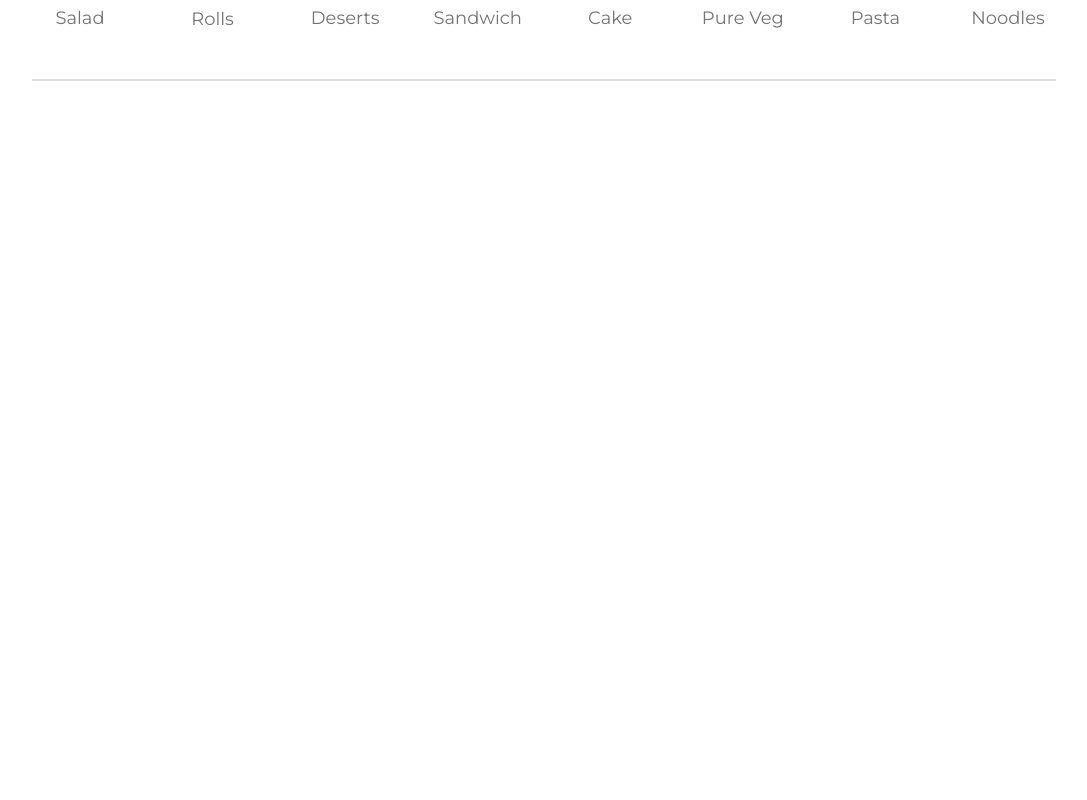
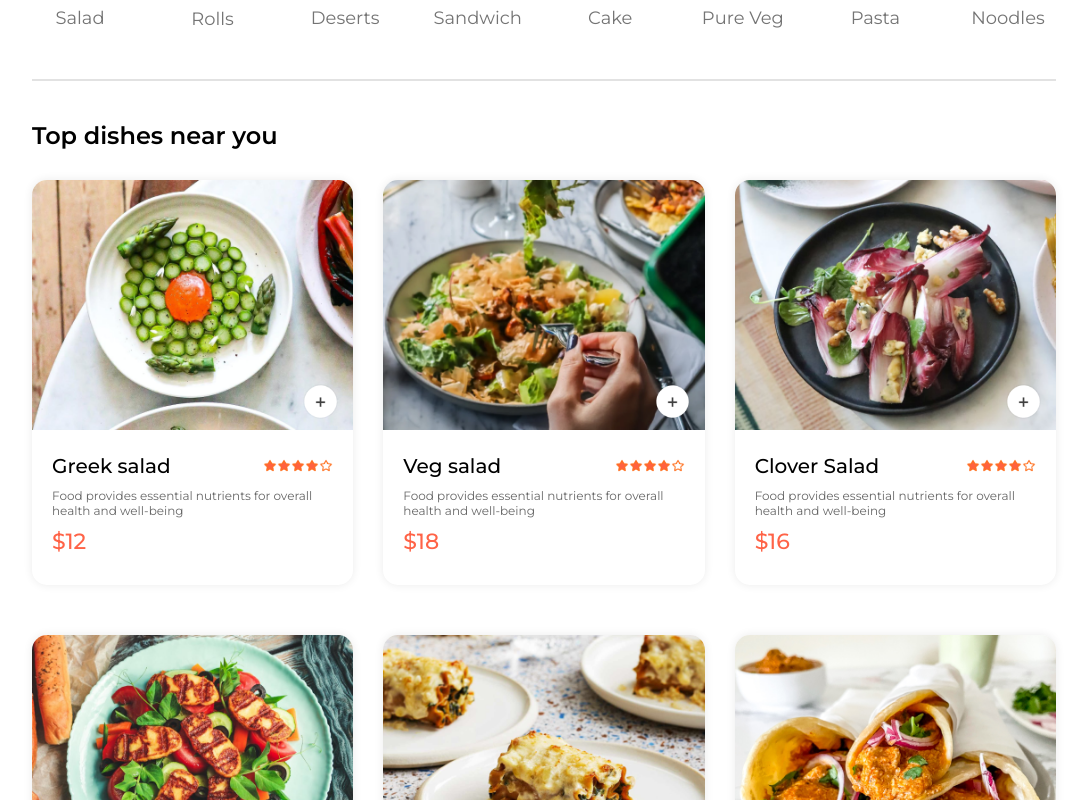
Before and after one commit to nishagii/Restaurant-Menu-Website, a React (Vite) app: page / in a window 1280 px wide. Shown: the part 800-1600 px from the top of the page, without its empty margins (96-1183 px from the left). Before the commit the page ends 891 px from the top, so only its background shows below. Built offline with nearby package versions, Linux system fonts and the light colour scheme.

Commit message:
added the all dishes and created the order counter

```diff
--- /dev/null
+++ b/src/components/FoodDisplay/FoodDisplay.css
@@ -0,0 +1,16 @@
+.food-display{
+    margin-top: 30px;
+
+}
+.food-display h2{
+    font-size: max(2vw,24x);
+    font-weight: 600;
+}
+
+.food-display-list{
+    display: grid;
+    grid-template-columns: repeat(auto-fill, minmax(240px, 1fr));
+    gap: 30px;
+    margin-top: 30px;
+    row-gap: 50px;
+}
--- /dev/null
+++ b/src/components/FoodDisplay/FoodDisplay.jsx
@@ -0,0 +1,21 @@
+import React, { useContext } from 'react'
+import './FoodDisplay.css'
+import { StoreContext } from '../../context/StoreContext'
+import FoodItem from '../FoodItem/FoodItem'
+
+const FoodDisplay = ({category}) => {
+    const{food_list}=useContext(StoreContext)
+
+  return (
+    <div className='food-display' id='food-display'>
+          <h2>Top dishes near you</h2>
+          <div className="food-display-list">
+              {food_list.map((item,index) => {
+                  return <FoodItem key={index} id={item._id} name={item.name} price={item.price} description={item.description} image={item.image}/>
+              })}
+          </div>
+    </div>
+  )
+}
+
+export default FoodDisplay
--- /dev/null
+++ b/src/components/FoodItem/FoodItem.css
@@ -0,0 +1,65 @@
+.food-item{
+    width: 100%;
+    margin: auto;
+    border-radius: 15px;
+    box-shadow: 0px 0px 10px #00000015 ;
+    transition: 0.3s;
+    animation: fadeIn 1s;
+}
+
+.food-item-image{
+    width: 100%;
+    border-radius: 15px 15px 0 0;
+}
+.food-item-info{
+    padding: 20px;
+}
+.food-item-name-rating{
+    display: flex;
+    justify-content: space-between;
+    align-items: center;
+    margin-bottom: 10px;
+}
+.food-item-name-rating p{
+    font-size: 20px;
+    font-weight: 500;
+}
+.food-item-name-rating img{
+    width: 70px;
+}
+
+.food-item-desc{
+    color: #676767;
+    font-size: 12px;
+}
+.food-item-price{
+    color: tomato;
+    font-size: 22px;
+    font-weight: 500;
+    margin: 10px 0;
+}
+.food-item-image-container{
+    position: relative;
+}
+.food-item-image-container .add{
+    width: 35px;
+    position: absolute;
+    bottom: 15px;
+    right: 15px;
+    cursor: pointer;
+    border-radius: 50%;
+}
+.food-item-counter{
+    position: absolute;
+    bottom: 15px;
+    right: 15px;
+    display: flex;
+    align-items: center;
+    gap: 10px;
+    padding: 6px;
+    background-color: #fff;
+    border-radius: 50px;
+}
+.food-item-counter img{
+    width: 25px;
+}
--- /dev/null
+++ b/src/components/FoodItem/FoodItem.jsx
@@ -0,0 +1,50 @@
+import React, { useState } from "react";
+import "./FoodItem.css";
+import { assets } from "../../assets/assets";
+
+const FoodItem = ({ id, name, price, description, image }) => {
+
+  const [itemCount, setItemCount] = useState(0);
+
+  return (
+    <div className="food-item">
+      <div className="food-item-image-container">
+        <img className="food-item-image" src={image} alt="" />
+        {!itemCount ? (
+          <img
+            className="add"
+            onClick={() => setItemCount((prev) => prev + 1)}
+            src={assets.add_icon_white}
+            alt=""
+          />
+        ) : (
+          <div className="food-item-counter">
+            <img
+              onClick={() => setItemCount((prev) => prev - 1)}
+              src={assets.remove_icon_red}
+              alt=""
+            />
+            <p>{itemCount}</p>
+            <img
+              onClick={() => setItemCount((prev) => prev + 1)}
+              src={assets.add_icon_green}
+              alt=""
+            />
+          </div>
+        )}
+      </div>
+      <div className="food-item-info">
+        <div className="food-item-name-rating">
+          <p>{name}</p>
+          <img src={assets.rating_starts} alt="" />
+        </div>
+        <div className="food-item-description">
+          <p className="food-item-desc">{description}</p>
+          <p className="food-item-price">${price}</p>
+        </div>
+      </div>
+    </div>
+  );
+};
+
+export default FoodItem;
--- /dev/null
+++ b/src/context/StoreContext.jsx
@@ -0,0 +1,21 @@
+import { createContext } from "react";
+import { food_list } from "../assets/assets";
+export const StoreContext = createContext(null);
+
+const StoreContextProvider = (props) => {
+
+
+
+
+    const contextValue = {
+        food_list
+    }
+
+    return (
+        <StoreContext.Provider value={(contextValue)}>
+            {props.children}
+        </StoreContext.Provider>
+    )
+}
+
+export default StoreContextProvider;
--- a/src/main.jsx
+++ b/src/main.jsx
@@ -3,9 +3,12 @@
 import App from "./App.jsx";
 import "./index.css";
 import { BrowserRouter } from "react-router-dom";
+import StoreContextProvider from "./context/StoreContext.jsx";
 
 ReactDOM.createRoot(document.getElementById("root")).render(
   <BrowserRouter>
-    <App />
+    <StoreContextProvider>
+      <App />
+    </StoreContextProvider>
   </BrowserRouter>
 );
--- a/src/pages/Home/Home.jsx
+++ b/src/pages/Home/Home.jsx
@@ -2,13 +2,15 @@
 import "./Home.css";
 import Header from "../../components/Header/Header";
 import ExploreMenu from "../../components/ExploreMenu/ExploreMenu";
+import FoodDisplay from "../../components/FoodDisplay/FoodDisplay";
 
 const Home = () => {
   const [category, setCategory] = useState("All");
   return (
     <div>
       <Header />
-      <ExploreMenu category={ category} setCategory={setCategory} />
+      <ExploreMenu category={category} setCategory={setCategory} />
+      <FoodDisplay category={category} />
     </div>
   );
 };
```
